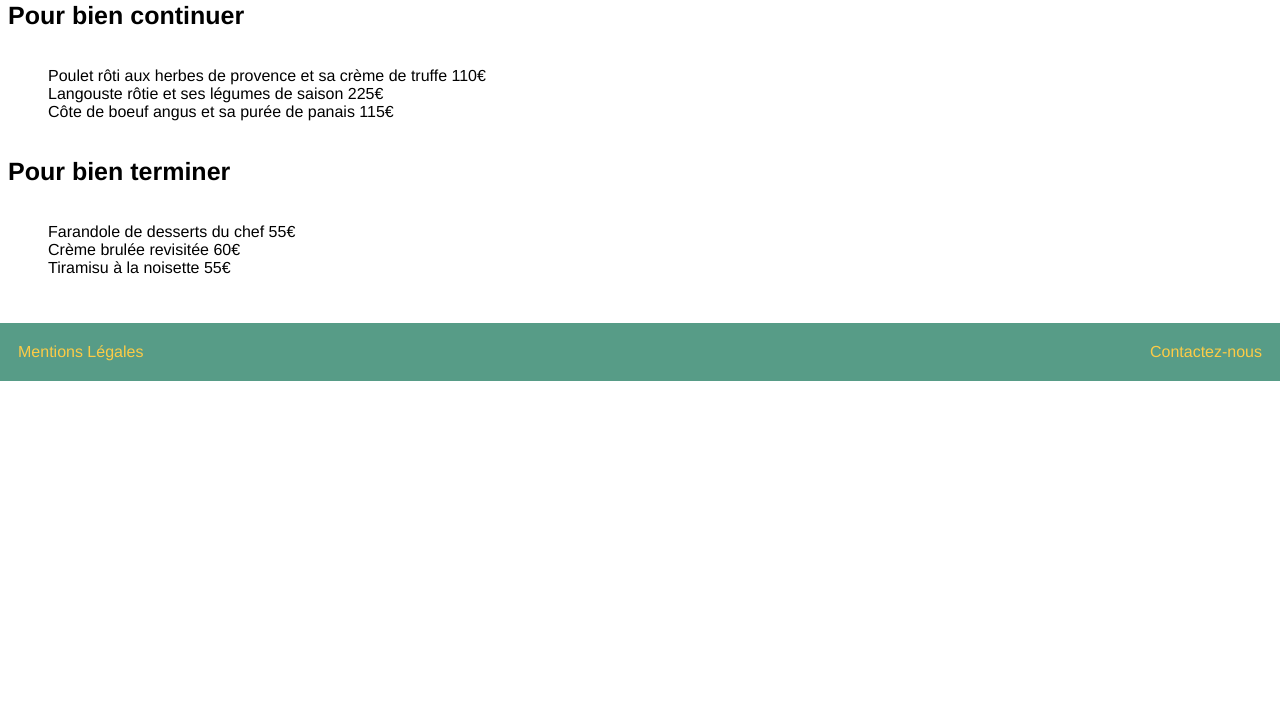
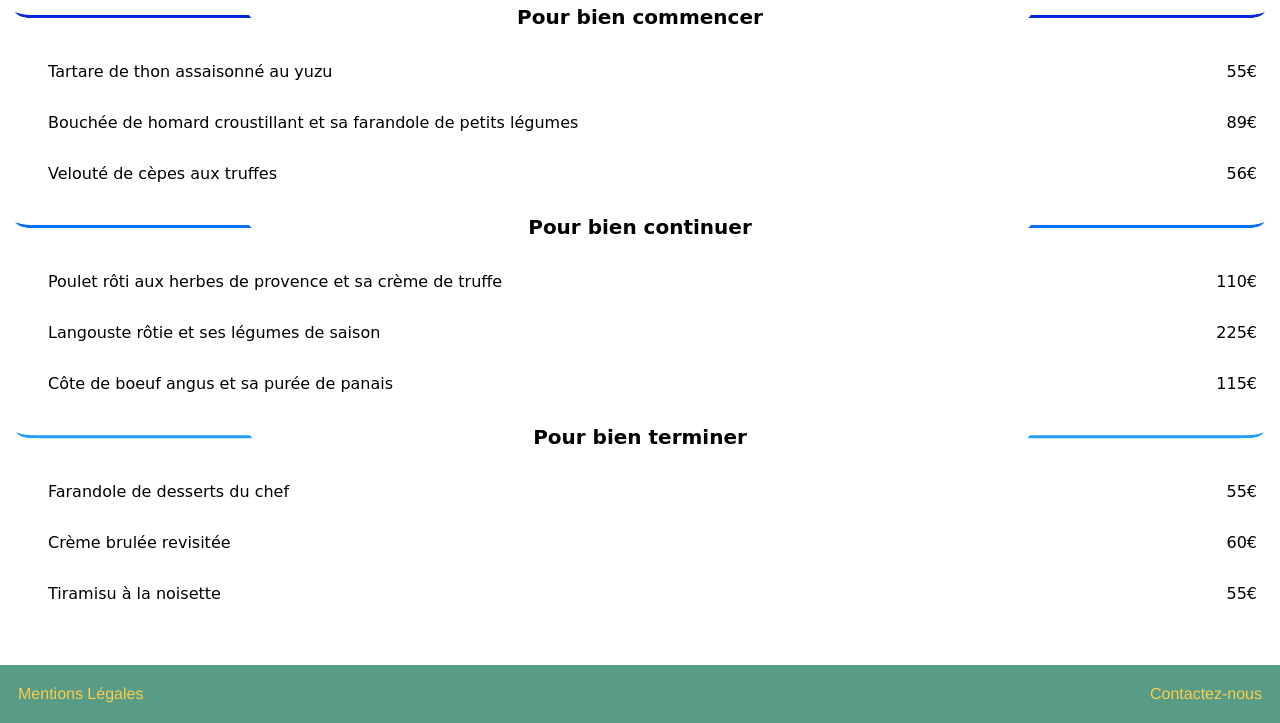
Before and after one commit to georgecedric/ohmyfood, a website: page views/menu_le_delices_des_papilles.html in a window 1280 px wide. Shown: the part 433-1156 px from the top of the page. Before the commit the page ends 814 px from the top, so only its background shows below. Drawn offline with Linux system fonts and the light colour scheme.

Commit message:
mise en place de la page menu le délice des papilles

```diff
--- a/css/sass/style.scss
+++ b/css/sass/style.scss
@@ -58,11 +58,9 @@ footer{
 }
 /* menu */
 
-.menu {
+@mixin menu_LNE{
     background-color: #fcdfdb;
     font-family: Bradley Hand, cursive;
-}
-
     h2{
         display:flex;
         justify-content: space-between;
@@ -75,10 +73,35 @@ h2{
 
         }
     }
+}
+@mixin menu_LDDP{
+    background-color: white;
+    font-family: Bradley Hand, cursive;
+    h2{
+        display:flex;
+        justify-content: space-between;
+        color:black;
+        font-size: 20px;
+        img{
+            width:20%;
+            height:20px;
+        }
+    }
+}
+.menu {
+    &.menu__LNE{
+        @include menu_LNE;
+    }
+    &.menu__LDDP{
+        @include menu_LDDP;
+    }
+
+}
+
+
 
 .mirror {
-        margin-top: 5px;
-        transform: rotate(180deg);
+    transform: scaleX(-1);;
 }
 
 ul {
--- a/views/menu_le_delices_des_papilles.html
+++ b/views/menu_le_delices_des_papilles.html
@@ -20,26 +20,28 @@
         </header>
         <main>
             <h1>Le délice des papilles</h1>
-
-            <h2>Pour bien commencer</h2>
+            <section class="menu menu__LDDP">
+                <figure><img  src="../images/logo_le_delice_des_papilles.png" alt="logo Le délice des papilles"/></figure>
+                <h2><img  src="../images/trait_menu_LDDP_entree.png"/>Pour bien commencer<img class="mirror" src="../images/trait_menu_LDDP_entree.png"/></h2>
             <ul>
-                <li>Tartare de thon assaisonné au yuzu 55€</li>
-                <li>Bouchée de homard croustillant et sa farandole de petits légumes 89€</li>
-                <li>Velouté de cèpes aux truffes</li>
+                <li><p class="leftlignemenu">Tartare de thon assaisonné au yuzu</p> <p>55€</p> </li>
+                <li><p class="leftlignemenu">Bouchée de homard croustillant et sa farandole de petits légumes</p> <p>89€</p> </li>
+                <li><p class="leftlignemenu">Velouté de cèpes aux truffes</p> <p>56€</p></li>
             </ul>
 
-            <h2>Pour bien continuer </h2>
+            <h2><img  src="../images/trait_menu_LDDP_plat.png"/>Pour bien continuer <img class="mirror" src="../images/trait_menu_LDDP_plat.png"/></h2>
             <ul>
-                <li>Poulet rôti aux herbes de provence et sa crème de truffe 110€</li>
-                <li>Langouste rôtie et ses légumes de saison 225€</li>
-                <li>Côte de boeuf angus et sa purée de panais 115€</li>
+                <li><p class="leftlignemenu">Poulet rôti aux herbes de provence et sa crème de truffe</p> <p>110€</p> </li>
+                    <li><p class="leftlignemenu">Langouste rôtie et ses légumes de saison </p> <p>225€</p></li>
+                        <li><p class="leftlignemenu">Côte de boeuf angus et sa purée de panais </p> <p>115€</p></li>
             </ul>
-            <h2>Pour bien terminer</h2>
+            <h2><img  src="../images/trait_menu_LDDP_dessert.png"/>Pour bien terminer<img class="mirror" src="../images/trait_menu_LDDP_dessert.png"/></h2>
             <ul>
-                <li>Farandole de desserts du chef 55€</li>
-                <li>Crème brulée revisitée 60€</li>
-                <li>Tiramisu à la noisette 55€</li>
+                <li><p class="leftlignemenu">Farandole de desserts du chef</p> <p>55€</p> </li>
+                <li><p class="leftlignemenu">Crème brulée revisitée</p> <p>60€</p></li>
+                <li><p class="leftlignemenu">Tiramisu à la noisette</p> <p>55€</p> </li>
             </ul>
+        </section>
         </main>
         <footer>
             <a href="mentions_legales.html">Mentions Légales</a>
```
Also changed, not shown: views/menu_la_note_enchantée.html (+1 -1 lines), css/style.css, images/logo_le_delice_des_papilles.png (added), images/trait_menu_LDDP_dessert.png (added), images/trait_menu_LDDP_entree.png (added), images/trait_menu_LDDP_plat.png (added), 1 other file. Lines whose indentation alone changed are shown as unchanged.
